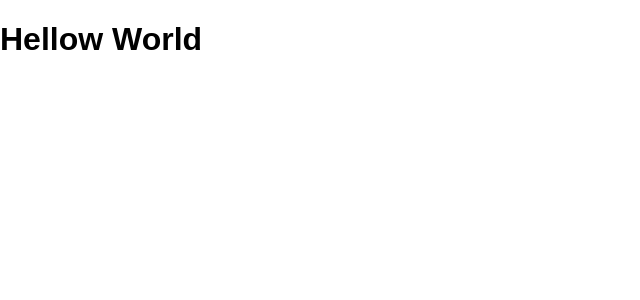
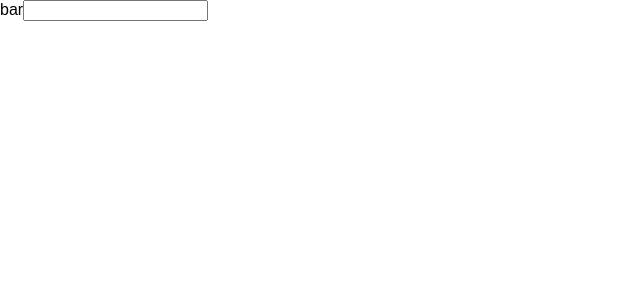
Before and after one commit to gotz815/react-application, a React (Create React App) app: page / in a window 1280 px wide. Shown: the top 300 px of the page, without its empty margins (0-640 px from the left). Built offline with nearby package versions, Linux system fonts and the light colour scheme.

Commit message:
learn jsx syntax

```diff
--- a/src/App.js
+++ b/src/App.js
@@ -1,7 +1,14 @@
-import React from 'react';
+import React, { Component } from 'react';
 
-function App() {
-  return (<div><h1>Hellow World</h1></div>);
+class App extends Component {
+    render() {
+        return(
+            <React.Fragment>
+                <label htmlFor="bar">bar</label>
+                <input type="text" onChange={() => {console.log("I am clicked")}} />
+            </React.Fragment>
+        )
+    }
 }
 
 export default App;
```
